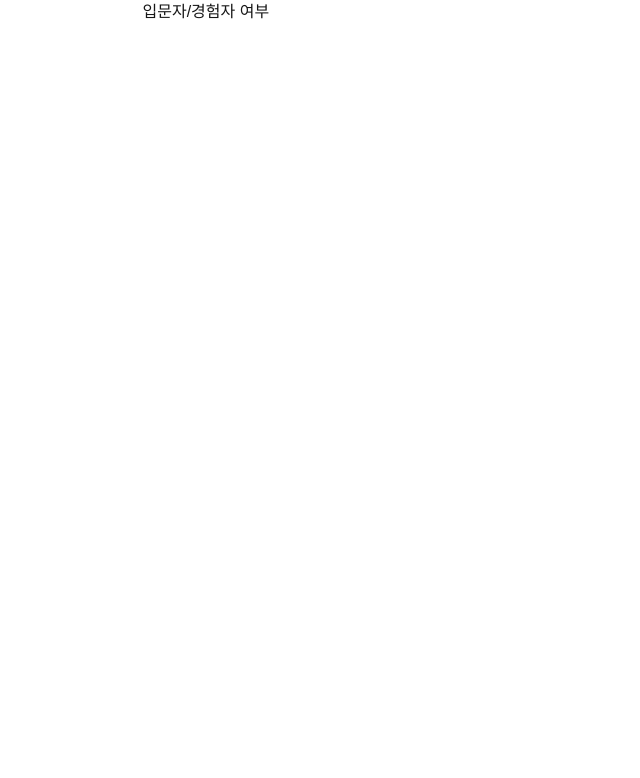
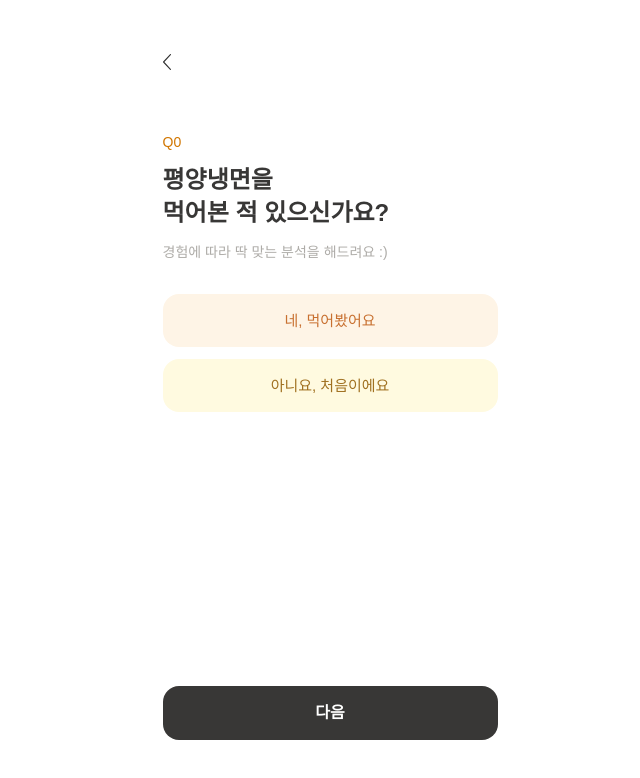
Before and after one commit to plers-org/pyongyang_naengmyeon_test_FrontEnd, a Next.js app: page /quiz/branch in a window 1280 px wide. Shown: the top 778 px of the page, without its empty margins (310-950 px from the left). Built offline with nearby package versions, Linux system fonts and the light colour scheme.

Commit message:
style : #18 인트로 페이지 UI 구현

```diff
--- a/src/app/quiz/branch/page.tsx
+++ b/src/app/quiz/branch/page.tsx
@@ -1,4 +1,31 @@
+import { AppBar } from "@/components/common/AppBar";
+import { DefaultButton } from "@/components/common/DefaultButton";
+import { OptionButton } from "@/components/common/OptionButton";
+
 export default function Page() {
-  // TODO: 입문자/경험자 여부 분기 화면
-  return <div>입문자/경험자 여부</div>;
+  return (
+    <main className="flex flex-col min-h-screen pt-11 pb-15">
+      <AppBar />
+      <div className="flex flex-col px-5 pt-[54px] ">
+        <p className="text-caption2 text-orange-80">Q0</p>
+        <h1 className="text-headline2 text-warm-gray-90 mt-3">
+          평양냉면을
+          <br />
+          먹어본 적 있으신가요?
+        </h1>
+        <p className="text-subtitle1 text-warm-gray-50 mt-3">
+          경험에 따라 딱 맞는 분석을 해드려요 :)
+        </p>
+        <OptionButton className="mt-[31px]" variant="option1">
+          네, 먹어봤어요
+        </OptionButton>
+        <OptionButton className="mt-3" variant="option2">
+          아니요, 처음이에요
+        </OptionButton>
+      </div>
+      <DefaultButton variant="primary" className="mt-auto mx-5">
+        다음
+      </DefaultButton>
+    </main>
+  );
 }
```
